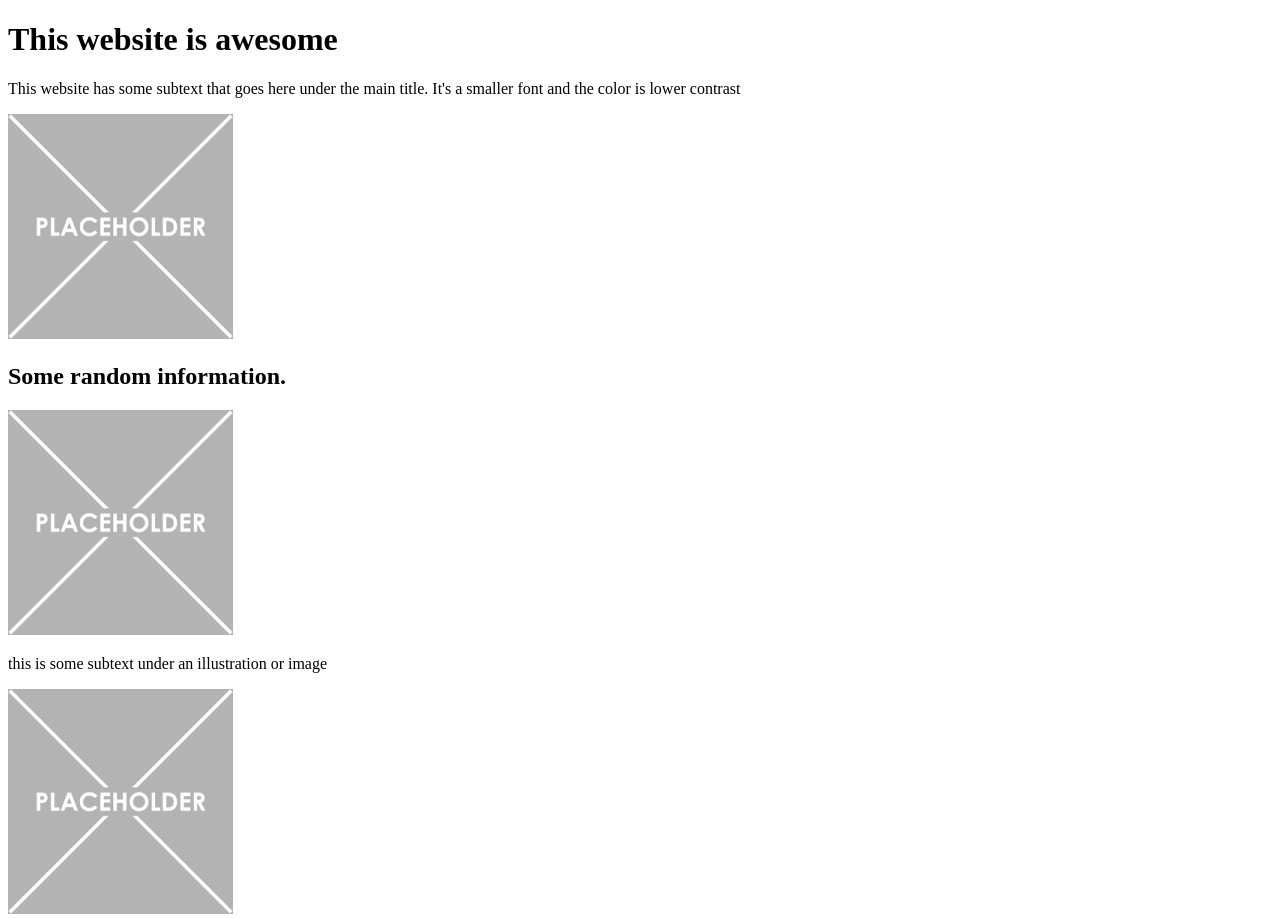
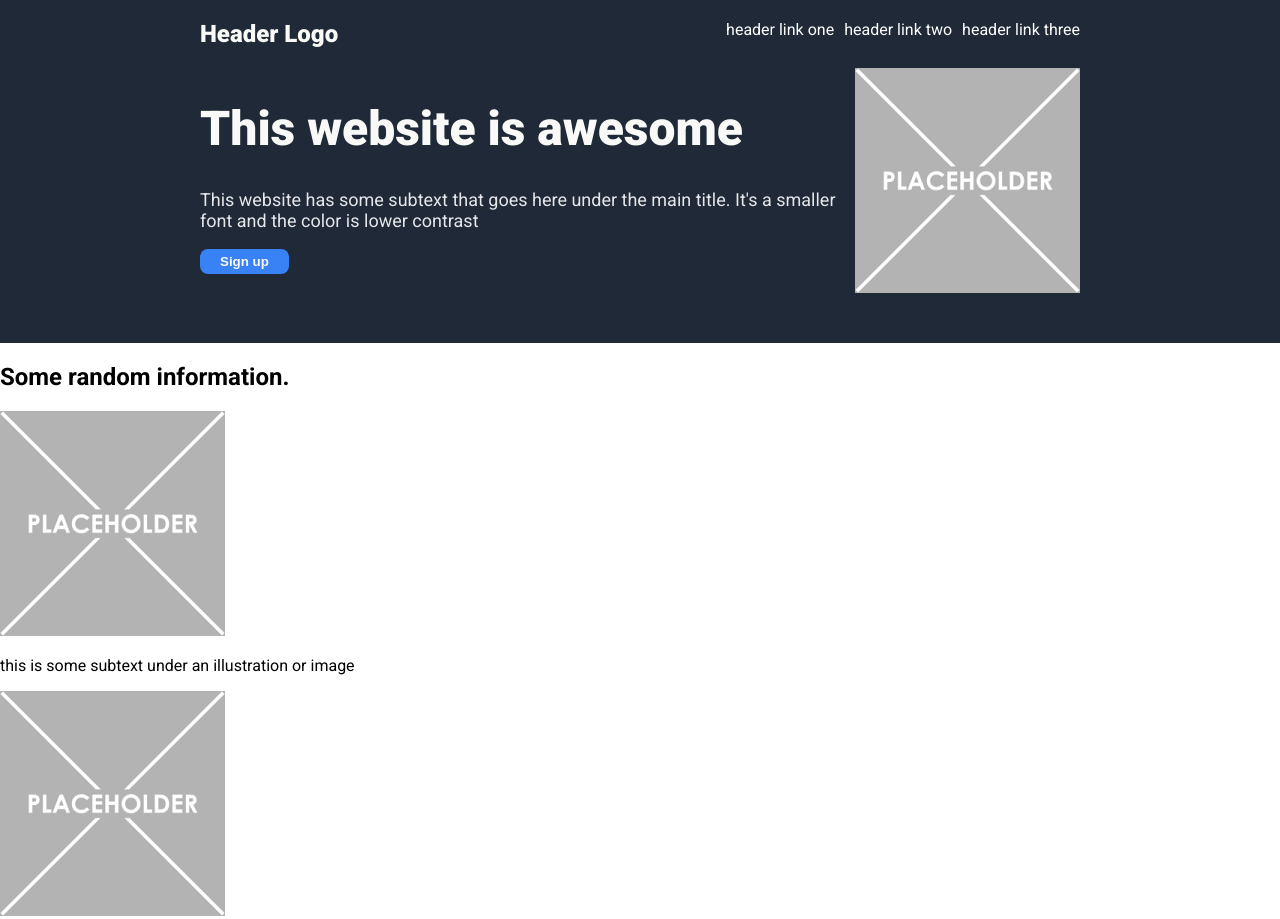
Before and after one commit to brourke1/odin-landing-page, a plain HTML site: page index.html in a window 1280 px wide. Shown: the top 919 px of the page. Drawn offline with Linux system fonts and the light colour scheme.

Commit message:
Style top banner of website to match design
Header and description/image use two stacked flex boxes
Header uses a flex box to space the logo and the links
Font, font color, size, spacing to spec

```diff
--- a/index.html
+++ b/index.html
@@ -1,40 +1,57 @@
 <!DOCTYPE html>
 <html lang="en">
+
 <head>
     <meta charset="UTF-8">
     <meta name="viewport" content="width=device-width, initial-scale=1.0">
+    <link rel="stylesheet" href="./styles.css" />
+
+    <!--Import for Roboto font-->
+    <link rel="preconnect" href="https://fonts.googleapis.com">
+    <link rel="preconnect" href="https://fonts.gstatic.com" crossorigin>
+    <link href="https://fonts.googleapis.com/css2?family=Roboto:ital,wght@0,100..900;1,100..900&display=swap" rel="stylesheet">
+
     <title>Document</title>
 </head>
+
 <body>
-    <header></header>
-    <div class="content">
+    <div class="top">
+        <header>
+            <div class="header-logo">Header Logo</div>
+            <div class="header-links">
+                <div>header link one</div>
+                <div>header link two</div>
+                <div>header link three</div>
+            </div>
+        </header>
         <div class="description">
             <div class="text">
                 <h1>This website is awesome</h1>
-                <p>This website has some subtext that goes here under the main title. It's a smaller font and the color is lower contrast</p>
-                <div class="sign-up-button"></div>
+                <p>This website has some subtext that goes here under the main title. It's a smaller font and the color is
+                    lower contrast</p>
+                <button class="sign-up-button">Sign up</button>
             </div>
-            <img src="./images/placeholder.png" alt="placeholder image"/>
+            <img src="./images/placeholder.png" alt="placeholder image" />
         </div>
-
+    </div>
     <div class="information">
         <div class="header">
             <h2>Some random information.</h2>
             <div class="image-cards">
                 <div class="image-card">
-                        <img src="./images/placeholder.png" alt="placeholder image"/>
+                    <img src="./images/placeholder.png" alt="placeholder image" />
                     <p>this is some subtext under an illustration or image</p>
                 </div>
                 <div class="image-card">
-                        <img src="./images/placeholder.png" alt="placeholder image"/>
+                    <img src="./images/placeholder.png" alt="placeholder image" />
                     <p>this is some subtext under an illustration or image</p>
                 </div>
                 <div class="image-card">
-                        <img src="./images/placeholder.png" alt="placeholder image"/>
+                    <img src="./images/placeholder.png" alt="placeholder image" />
                     <p>this is some subtext under an illustration or image</p>
                 </div>
                 <div class="image-card">
-                        <img src="./images/placeholder.png" alt="placeholder image"/>
+                    <img src="./images/placeholder.png" alt="placeholder image" />
                     <p>this is some subtext under an illustration or image</p>
                 </div>
             </div>
@@ -42,7 +59,8 @@
     </div>
 
     <div class="quote">
-            <p>This is an inspiring quote or a testimonial from a customer. Maybe it's just filling up space, or maybe people will actually read it. Who knows? All i know is that it looks nice.</p>
+        <p>This is an inspiring quote or a testimonial from a customer. Maybe it's just filling up space, or maybe
+            people will actually read it. Who knows? All i know is that it looks nice.</p>
         <p>-Thor, God of Thunder</p>
     </div>
 
@@ -53,10 +71,11 @@
             <div class="sign-up-button-two"></div>
         </div>
     </div>
-    </div>
+
     <footer>
         <p>Copyright The Odin Project 2021</p>
     </footer>
 
 </body>
+
 </html>
--- a/styles.css
+++ b/styles.css
@@ -0,0 +1,54 @@
+body{
+    font-family: "Roboto", Monaco, Arial, serif;
+    display:flex;
+    flex-direction: column;
+    margin: 0;
+    box-sizing: border-box;
+}
+
+.top{
+    color: white;
+    background-color: #1F2937;
+    padding: 0 200px 50px;
+}
+header{
+    display: flex;
+    padding: 20px 0;
+}
+
+.header-links{
+    display:flex;
+    margin-left: auto;
+    gap: 10px;
+}
+
+.header-logo{
+    font-weight: 900;
+    font-size: 24px;
+    color: #F9FAF8
+}
+
+.description{
+    display:flex;
+    justify-content: space-between;
+}
+
+.text h1{
+    font-size: 48px;
+    color: #F9FAF8;
+    font-weight: 900;
+}
+
+.text p{
+    font-size: 18px;
+    color: #E5E7EB
+}
+
+.sign-up-button{
+    background-color: #3882F6;
+    border: none;
+    border-radius: 8px;
+    padding: 5px 20px;
+    color: #F9FAF8;
+    font-weight: bold;
+}
```
Lines whose indentation alone changed are shown as unchanged.
